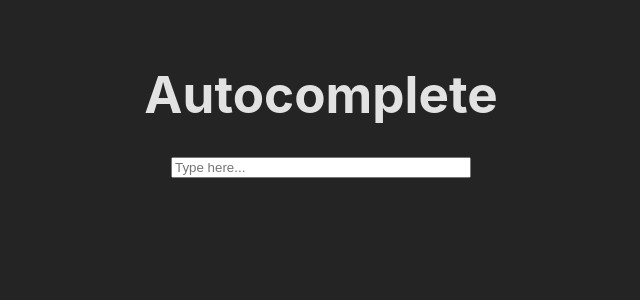
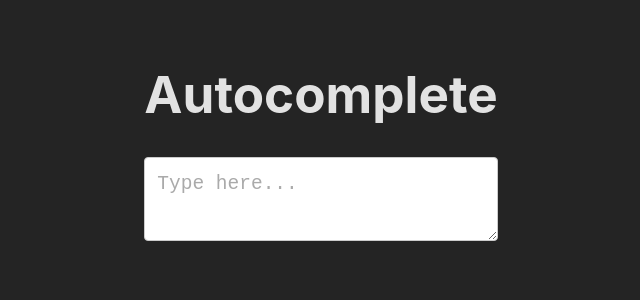
Before and after one commit to jjaavvii0/autocomplete, a React (Vite) app: page / in a window 1280 px wide. Shown: the top 300 px of the page, without its empty margins (319-959 px from the left). Built offline with nearby package versions, Linux system fonts and the light colour scheme.

Commit message:
feat: highlight matching parts of suggestions, improve app styling, and add useCallback for performance optimization

```diff
--- a/src/features/autocomplete/hooks/useAutocomplete.ts
+++ b/src/features/autocomplete/hooks/useAutocomplete.ts
@@ -8,7 +8,7 @@ export const useAutocomplete = (
     showSuggestions: boolean
 ) => {
     const [suggestions, setSuggestions] = useState<string[]>([]);
-    const debouncedInput = useDebounce(inputData, 200);
+    const debouncedInput = useDebounce(inputData, 300);
 
     const fetchSuggestions = useCallback(async (word: string) => {
         try {
--- a/src/features/autocomplete/ui/InputWithAutocomplete.css
+++ b/src/features/autocomplete/ui/InputWithAutocomplete.css
@@ -1,34 +1,25 @@
-select {
+.input-field {
     width: 100%;
-    padding: 5px;
-    font-size: 14px;
-}
-select option {
-    padding: 2px;
+    padding: 12px;
+    font-size: 1.5em;
+    line-height: 1.5;
+    border: 1px solid #ccc;
+    border-radius: 4px;
+    box-sizing: border-box;
+    resize: vertical;
 }
 
-.section-autocomplete {
-    display: flex;
-    flex-direction: column;
-    gap: 10px;
-    width: 300px;
-    margin: 0 auto;
-}
-.suggestions-list {
-    list-style-type: none;
-    margin: 0;
-    padding: 0;
-    border: 1px solid white;
-    max-height: 200px;
-    overflow-y: auto;
-    background-color: black;
+.input-field::placeholder {
+    color: #aaa;
 }
 
-.suggestion-item {
-    padding: 8px;
-    cursor: pointer;
+.input-container {
+    position: relative;
+    max-width: 600px;
+    margin: auto;
 }
 
-.suggestion-item.highlighted {
-    background-color: blue;
+.input-field:focus {
+    outline: none;
+    border-color: #007bff;
 }
--- a/src/features/autocomplete/ui/InputWithAutocomplete.tsx
+++ b/src/features/autocomplete/ui/InputWithAutocomplete.tsx
@@ -1,4 +1,4 @@
-import { useState, useRef } from "react";
+import { useState, useRef, useCallback } from "react";
 import { useAutocomplete } from "../hooks/useAutocomplete";
 import { SuggestionsBox } from "./SuggestionsBox";
 import "./InputWithAutocomplete.css";
@@ -7,20 +7,20 @@ export const InputWithAutocomplete = () => {
     const [inputData, setInputData] = useState<string>("");
     const [highlightedIndex, setHighlightedIndex] = useState<number>(-1);
     const [showSuggestions, setShowSuggestions] = useState(true);
-    const inputRef = useRef<HTMLInputElement>(null);
+    const inputRef = useRef<HTMLTextAreaElement>(null);
 
     const { suggestions, setSuggestions } = useAutocomplete(
         inputData,
         showSuggestions
     );
 
-    const handleChangeInput = (e: React.ChangeEvent<HTMLInputElement>) => {
+    const handleChangeInput = (e: React.ChangeEvent<HTMLTextAreaElement>) => {
         e.preventDefault();
         setShowSuggestions(true);
         setInputData(e.target.value);
     };
 
-    const handleKeyDown = (e: React.KeyboardEvent<HTMLInputElement>) => {
+    const handleKeyDown = (e: React.KeyboardEvent<HTMLTextAreaElement>) => {
         if (e.key === "ArrowDown") {
             setHighlightedIndex((prev) =>
                 Math.min(prev + 1, suggestions.length - 1)
@@ -39,7 +39,8 @@ export const InputWithAutocomplete = () => {
         }
     };
 
-    const handleSuggestionClick = (suggestion: string) => {
+    const handleSuggestionClick = useCallback(
+        (suggestion: string) => {
             setInputData((prev) => {
                 const words = prev.trim().split(" ");
                 words.pop();
@@ -47,28 +48,32 @@ export const InputWithAutocomplete = () => {
             });
             setSuggestions([]);
             setHighlightedIndex(-1);
+            setShowSuggestions(false);
             if (inputRef.current) {
                 inputRef.current.focus();
             }
-        setShowSuggestions(false);
-    };
+        },
+        [setInputData, setSuggestions]
+    );
 
-    const handleSuggestionHover = (index: number) => {
+    const handleSuggestionHover = useCallback((index: number) => {
         setHighlightedIndex(index);
-    };
+    }, []);
 
     return (
         <section className="section-autocomplete">
-            <input
+            <textarea
                 ref={inputRef}
+                className="input-field"
                 value={inputData}
                 onChange={handleChangeInput}
                 onKeyDown={handleKeyDown}
                 name="autocomplete-input"
                 placeholder="Type here..."
             />
-            {suggestions.length > 0 && (
+            {suggestions.length > 0 && showSuggestions && (
                 <SuggestionsBox
+                    searchText={inputData}
                     suggestions={suggestions}
                     highlightedIndex={highlightedIndex}
                     onSuggestionClick={handleSuggestionClick}
--- a/src/features/autocomplete/ui/SuggestionsBox.css
+++ b/src/features/autocomplete/ui/SuggestionsBox.css
@@ -5,7 +5,6 @@
     border: 1px solid white;
     max-height: 200px;
     overflow-y: auto;
-    background-color: black;
 }
 
 .suggestion-item {
@@ -14,5 +13,9 @@
 }
 
 .suggestion-item.highlighted {
+    background-color: black;
+}
+
+.highlighted-text {
     background-color: blue;
 }
--- a/src/features/autocomplete/ui/SuggestionsBox.tsx
+++ b/src/features/autocomplete/ui/SuggestionsBox.tsx
@@ -1,10 +1,12 @@
 import React, { useEffect, useRef } from "react";
 import "./SuggestionsBox.css";
+
 interface SuggestionsBoxProps {
     suggestions: string[];
     highlightedIndex: number;
     onSuggestionClick: (suggestion: string) => void;
     onSuggestionHover: (index: number) => void;
+    searchText: string;
 }
 
 export const SuggestionsBox: React.FC<SuggestionsBoxProps> = ({
@@ -12,6 +14,7 @@ export const SuggestionsBox: React.FC<SuggestionsBoxProps> = ({
     highlightedIndex,
     onSuggestionClick,
     onSuggestionHover,
+    searchText,
 }) => {
     const itemsRef = useRef<(HTMLLIElement | null)[]>([]);
 
@@ -22,6 +25,33 @@ export const SuggestionsBox: React.FC<SuggestionsBoxProps> = ({
             });
         }
     }, [highlightedIndex]);
+
+    const getHighlightedText = (text: string, highlight: string) => {
+        if (!highlight.trim()) {
+            return text;
+        }
+        const highlightWords = highlight.trim().split(" ").filter(Boolean);
+        const regex = new RegExp(`\\b(${highlightWords.join("|")})`, "i");
+        const parts = text.split(regex);
+        return (
+            <>
+                {parts.map((part, index) =>
+                    highlightWords.some(
+                        (word) => part.toLowerCase() === word.toLowerCase()
+                    ) ? (
+                        <span
+                            key={index}
+                            className="highlighted-text"
+                        >
+                            {part}
+                        </span>
+                    ) : (
+                        part
+                    )
+                )}
+            </>
+        );
+    };
 
     return (
         <ul className="suggestions-list">
@@ -35,7 +65,7 @@ export const SuggestionsBox: React.FC<SuggestionsBoxProps> = ({
                     onMouseEnter={() => onSuggestionHover(index)}
                     onClick={() => onSuggestionClick(suggestion)}
                 >
-                    {suggestion}
+                    {getHighlightedText(suggestion, searchText)}
                 </li>
             ))}
         </ul>
```
Also changed, not shown: 1 other file (tests, documents, lock files or other folders). Lines whose indentation alone changed are shown as unchanged.
